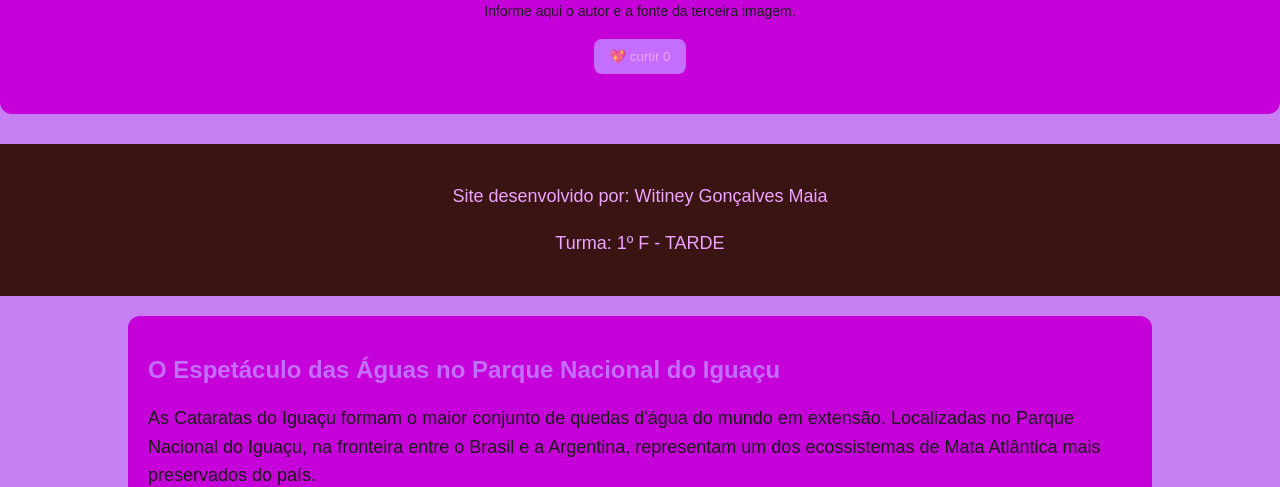
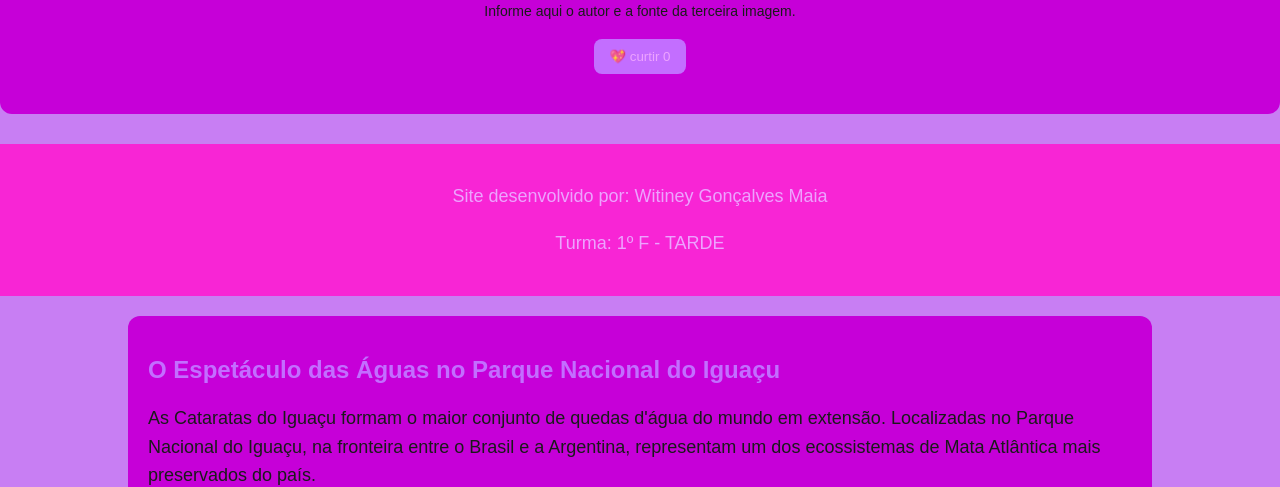
Before and after one commit to witineymaia-rgb/arteparanaense-, a plain HTML site: page index.html in a window 1280 px wide. Shown: the part 1414-1901 px from the top of the page. Drawn offline with Linux system fonts and the light colour scheme.

Commit message:
atualizei o codigo

```diff
--- a/style.css
+++ b/style.css
@@ -3,12 +3,12 @@
     --cor-texto: #1a1a1a;
     --cor-principal: #c36eff;
     --cor-secundaria: #3ee2e2;
-    --cor-hover: #9403fc;
+    --cor-hover: #bd00c4;
     --cor-superficie: #c600d8;
     --cor-card: #c40f9c;
     --cor-legenda: #555555;
     --cor-clara: #eda3ff;
-    --cor-rodape: #3a1313;
+    --cor-rodape: hsl(310, 94%, 56%);
 }
 
 .tema-escuro {
```
